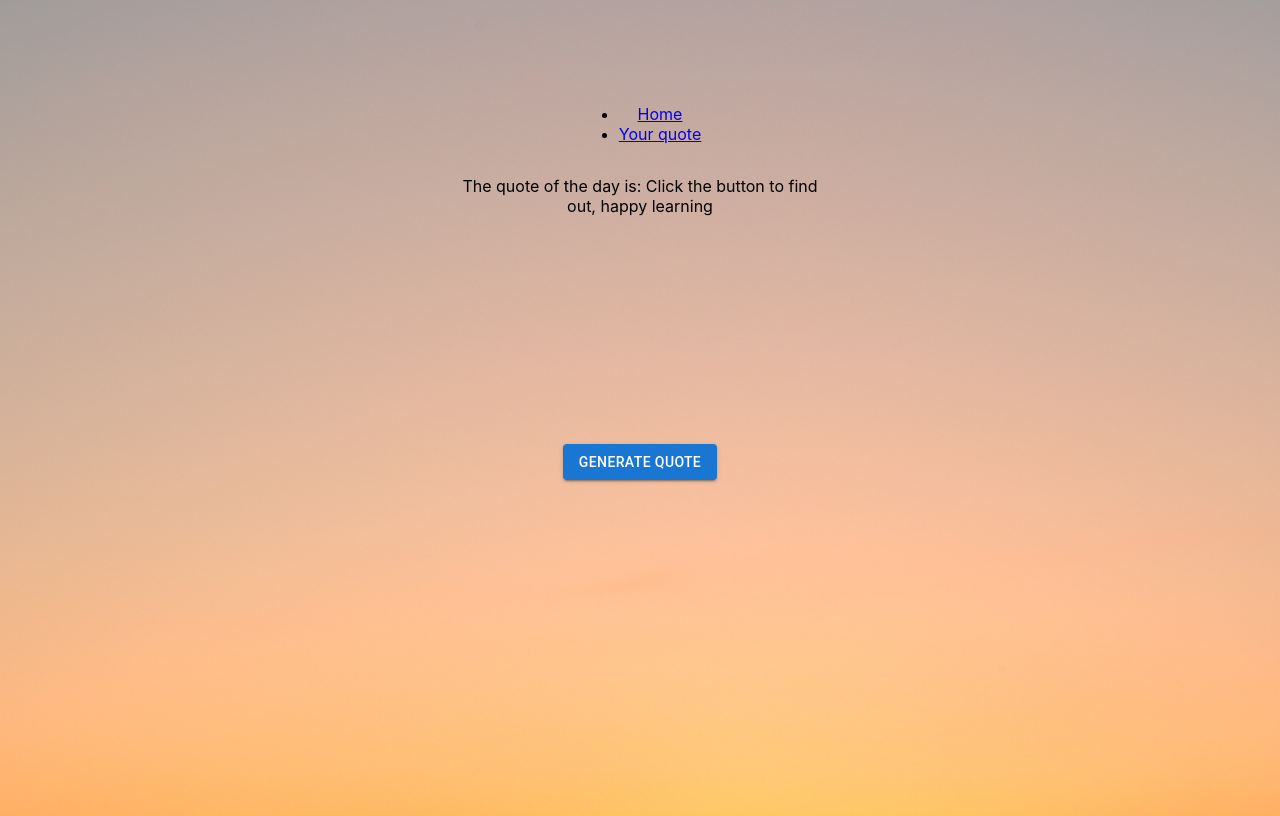
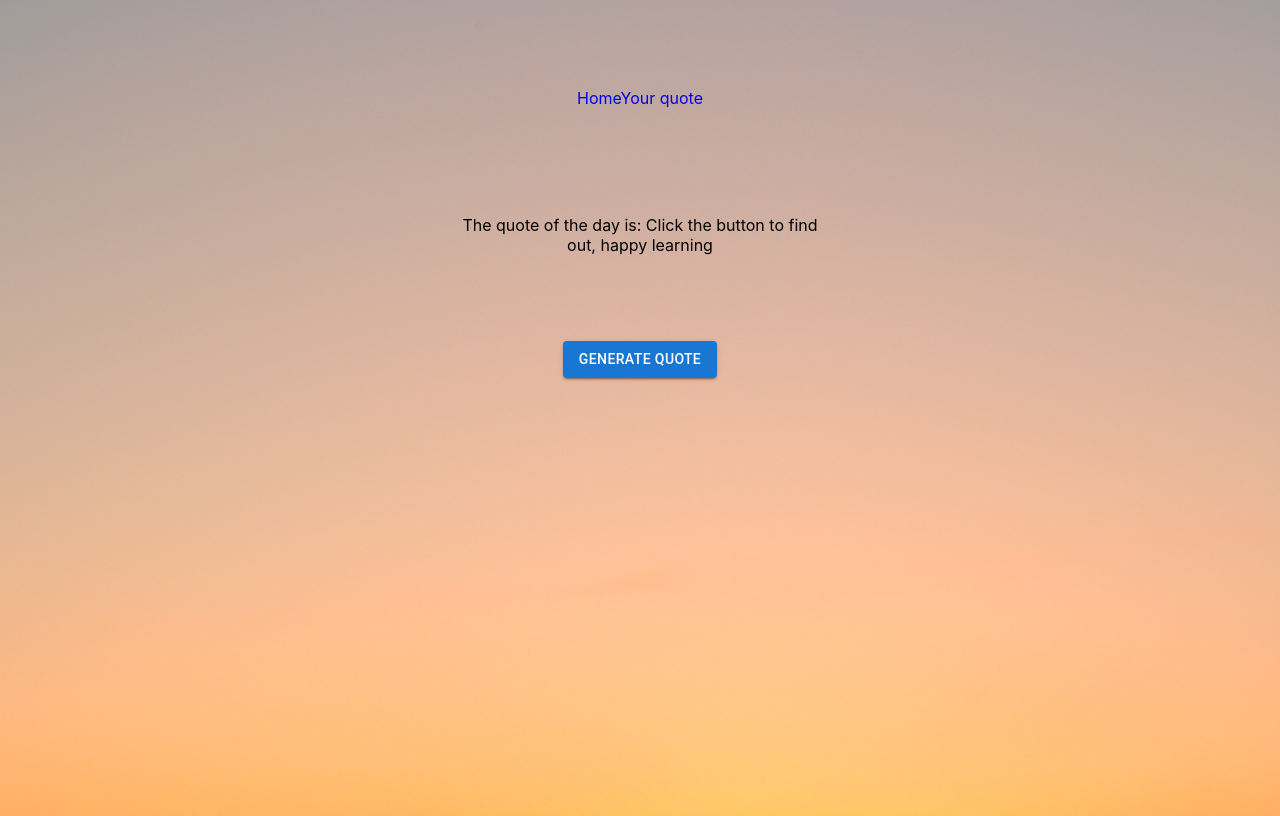
Before and after one commit to luisbryandr/quote-of-the-day, a React (Create React App) app: page / in a window 1280 px wide. Built offline with nearby package versions, Linux system fonts and the light colour scheme.

Commit message:
fix styling for generate quote button and nav bar wip

```diff
--- a/src/components/Home.js
+++ b/src/components/Home.js
@@ -35,12 +35,25 @@ const Home =()=> {
 export default Home;
 
 const Header = styled.div`
+    margin-top: 20px;
   display: flex;
   flex-flow: column;
   align-items: center;
-  justify-content: space-between;
+  justify-content: space-evenly;
   // border: black solid 2px;
   width: 90%;
   height: 40vh;
 }
   `
+
+  const ButtonOne = styled.a`
+    display: inline-block;
+  border-radius: 3px;
+  padding: 0.5rem 0;
+  margin: 0.5rem 1rem;
+  width: 11rem;
+  background: transparent;
+  color: white;
+  border: 2px solid white;
+
+  `
--- a/src/components/NavBar.js
+++ b/src/components/NavBar.js
@@ -1,21 +1,23 @@
 import React from "react"
 import { Link } from "react-router-dom"
+import styled from "styled-components";
+
+const StyledLink = styled(Link)`
+  text-decoration: none;
+  color: w
+
+`
+
 
 function NavBar() {
   return (
 
       <div>
         <nav>
-          <ul>
-            <li>
-              <Link exact to="/">
+              <StyledLink exact to="/">
                 Home
-              </Link>
-            </li>
-            <li>
-              <Link to="/form">Your quote</Link>
-            </li>
-          </ul>
+              </StyledLink>
+              <StyledLink to="/form" >Your quote</StyledLink>
         </nav>
       </div>
 
```
